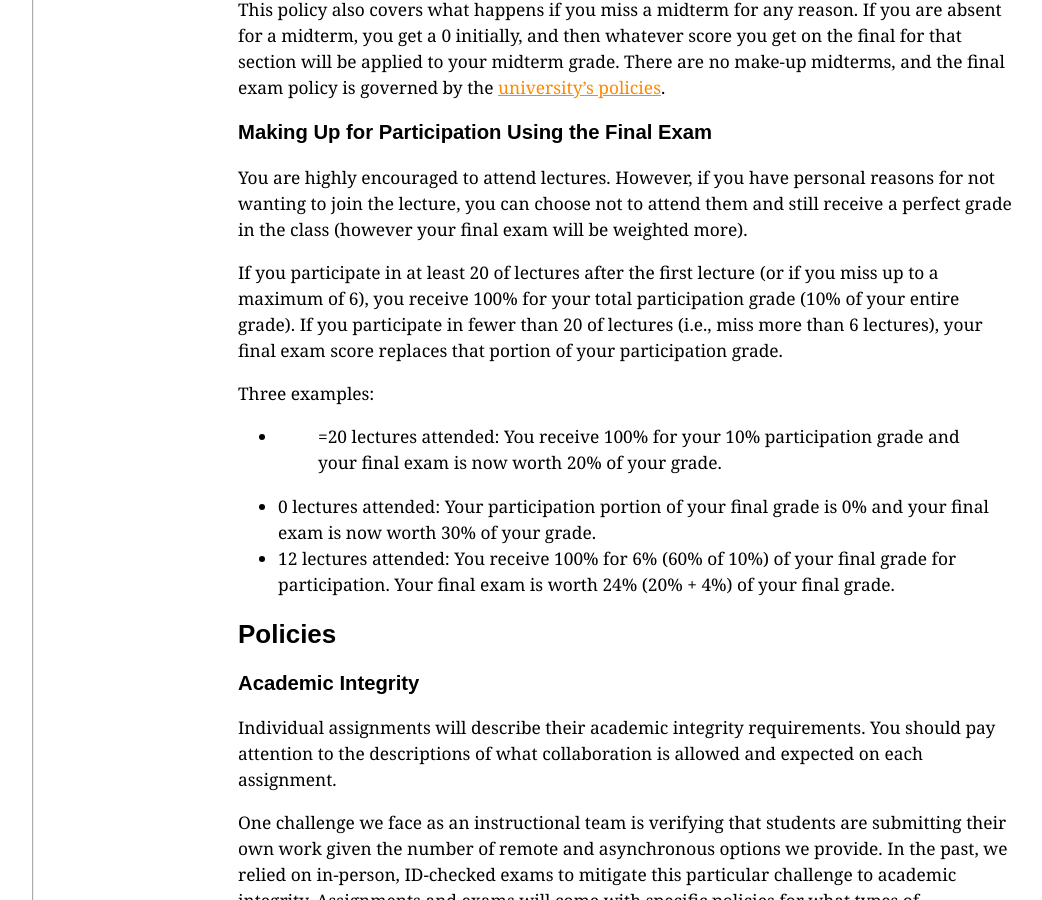
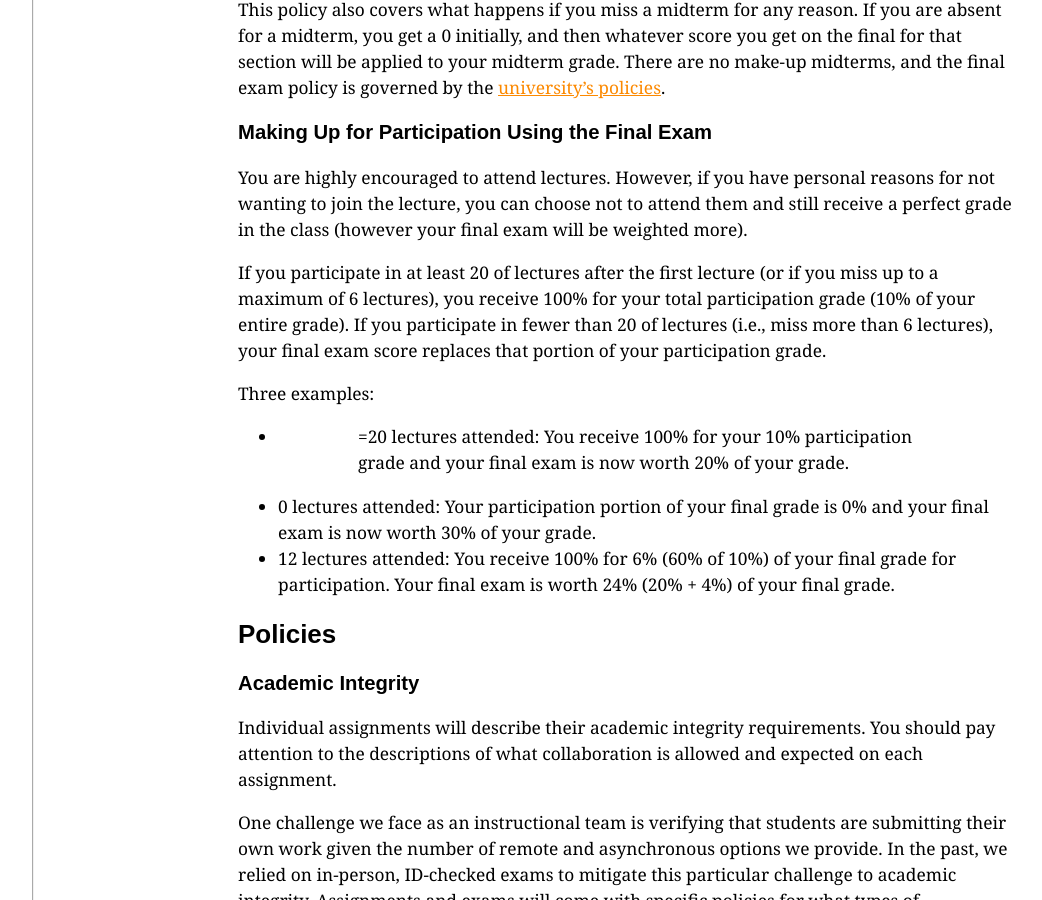
Before and after one commit to ucsd-cse12-sp23/ucsd-cse12-sp23.github.io, a Jekyll site: the page built from syllabus.md, in a window 1280 px wide and 900 px high, scrolled down 6592 px. Shown: the whole window, without its empty margins (56-1098 px from the left). Built offline with Jekyll 4.4.1, drawn with Linux system fonts in a browser that asks for light colours.

Commit message:
Update syllabus.md

```diff
--- a/syllabus.md
+++ b/syllabus.md
@@ -271,11 +271,11 @@ This policy also covers what happens if you miss a midterm for any reason. If yo
 
 You are highly encouraged to attend lectures. However, if you have personal reasons for not wanting to join the lecture, you can choose not to attend them and still receive a perfect grade in the class (however your final exam will be weighted more).
 
-If you participate in at least 20 of lectures after the first lecture (or if you miss up to a maximum of 6),
+If you participate in at least 20 of lectures after the first lecture (or if you miss up to a maximum of 6 lectures),
 you receive 100% for your total participation grade (10% of your entire grade). If you participate in fewer than 20 of lectures (i.e., miss more than 6 lectures), your final exam score replaces that portion of your participation grade.
 
 Three examples:
-- >=20 lectures attended: You receive 100% for your 10% participation grade and your final exam is now worth 20% of your grade.
+- >>=20 lectures attended: You receive 100% for your 10% participation grade and your final exam is now worth 20% of your grade.
 - 0 lectures attended: Your participation portion of your final grade is 0% and your final exam is now worth 30% of your grade.
 - 12 lectures attended: You receive 100% for 6% (60% of 10%) of your final grade for participation. Your final exam is worth 24% (20% + 4%) of your final grade.
 
```
